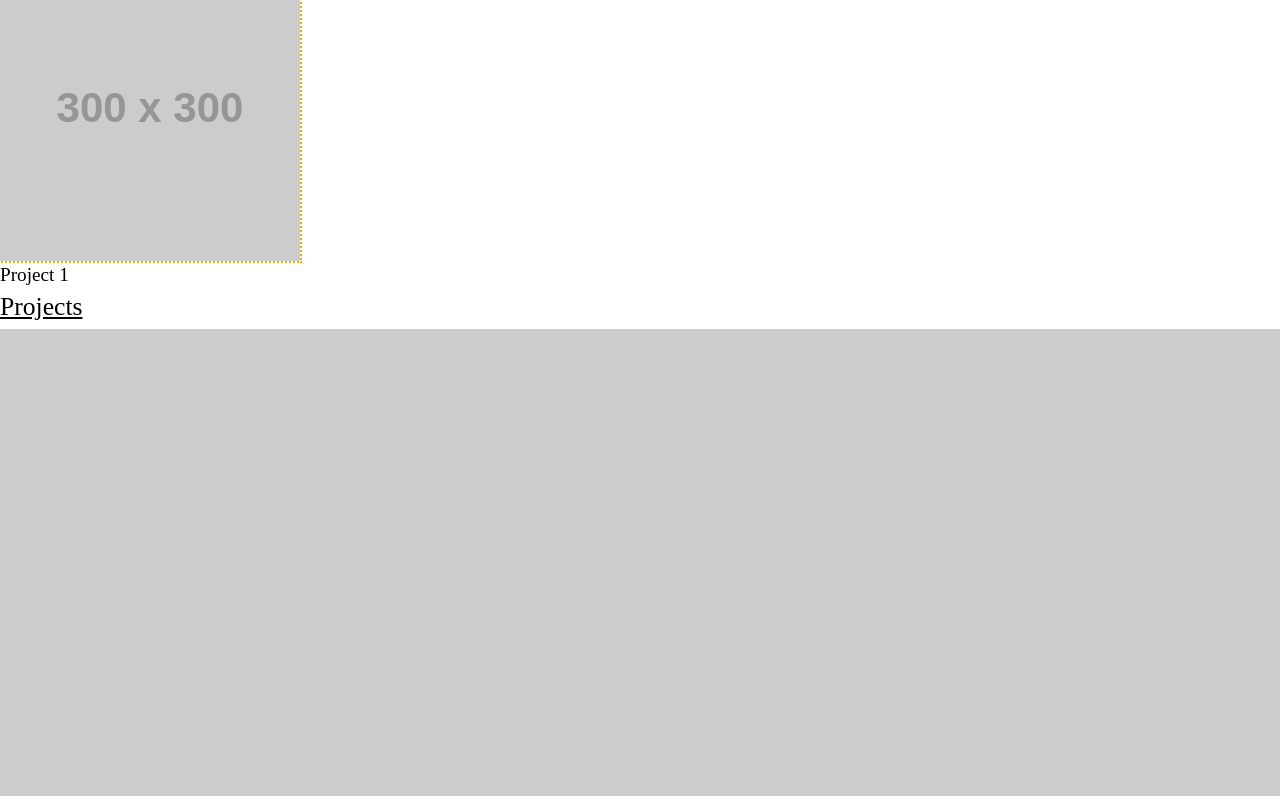
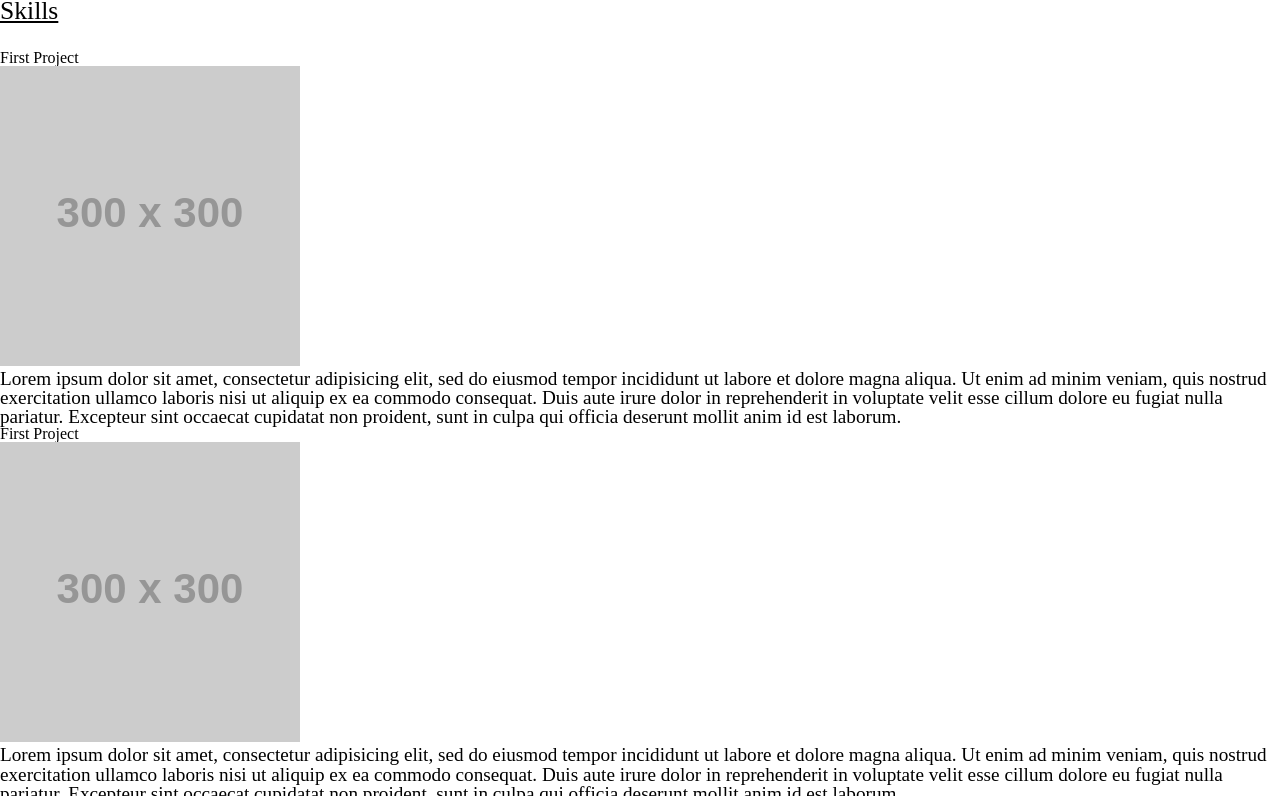
Before and after one commit to HassanAbdinur/portfolio-1, a plain HTML site: page index.html in a window 1280 px wide. Shown: the part 127-923 px from the top of the page. Drawn offline with nearby package versions, Linux system fonts and the light colour scheme; placeholder pictures from the web are drawn by us.

Commit message:
got template working

```diff
--- a/app.js
+++ b/app.js
@@ -1,19 +1,30 @@
 'use strict';
 
-var articles = [];
+var allProjects = [];
 
-function NewData(fillIn) {
-  this.title = fillIn.title;
-  this.category = fillIn.category;
-  this.author = fillIn.author;
-  this.authorUrl = fillIn.authorUrl;
-  this.publishedOn = fillIn.publishedOn;
-  this.body = fillIn.body;
+function Projects (projectData) {
+  this.title = projectData.title;
+  this.description = projectData.description;
+  this.img = projectData.img;
+  this.link = projectData.link;
+  this.developers = projectData.developers;
 }
 
-NewData.prototype.toHTML = function () {
-  $newArticle = $('li.template').clone();
-  $newArticle.removeClass('template');
-  $newArticle.addClass('test');
-  $newArticle.find()
+Projects.prototype.toHtml = function(){
+  var $newProjects = $('.template').clone();
+  $newProjects.removeClass();
+  $newProjects.find('.title').html(this.title);
+  $newProjects.find('a').attr('href', this.link);
+  $newProjects.find('.test-run').attr('src', this.img);
+  $newProjects.find('p').html(this.description);
+  return $newProjects;
 };
+
+projectData.forEach(function(object){
+  allProjects.push(new Projects(object));
+});
+
+allProjects.forEach(function(a){
+  console.log('loop');
+  $('#content').append(a.toHtml());
+});
--- a/fillIn.js
+++ b/fillIn.js
@@ -1,12 +1,26 @@
 'use strict';
 
-var fillIn = [
+var projectData = [
+
   {
-    title:       'Portfolio Page',
-    category:    'Software',
-    author:      'Sharmarke Ibrahim',
-    authorUrl:   'https://github.com/sharmarkei/portfolio',
-    publishedOn: '2017-06-14',
-    body: 'Lorem ipsum dolor sit amet, consectetur adipisicing elit, sed do eiusmod tempor incididunt ut labore et dolore magna aliqua. Ut enim ad minim veniam, quis nostrud exercitation ullamco laboris nisi ut aliquip ex ea commodo consequat. Duis aute irure dolor in reprehenderit in voluptate velit esse cillum dolore eu fugiat nulla pariatur. Excepteur sint occaecat cupidatat non proident, sunt in culpa qui officia deserunt mollit anim id est laborum.'
+    title: 'First Project',
+    description: 'Lorem ipsum dolor sit amet, consectetur adipisicing elit, sed do eiusmod tempor incididunt ut labore et dolore magna aliqua. Ut enim ad minim veniam, quis nostrud exercitation ullamco laboris nisi ut aliquip ex ea commodo consequat. Duis aute irure dolor in reprehenderit in voluptate velit esse cillum dolore eu fugiat nulla pariatur. Excepteur sint occaecat cupidatat non proident, sunt in culpa qui officia deserunt mollit anim id est laborum.',
+    img: 'http://via.placeholder.com/300x300',
+    link: 'https://github.com/',
+    name: 'Sharmarke Ibrahim'
+  },
+  {
+    title: 'First Project',
+    description: 'Lorem ipsum dolor sit amet, consectetur adipisicing elit, sed do eiusmod tempor incididunt ut labore et dolore magna aliqua. Ut enim ad minim veniam, quis nostrud exercitation ullamco laboris nisi ut aliquip ex ea commodo consequat. Duis aute irure dolor in reprehenderit in voluptate velit esse cillum dolore eu fugiat nulla pariatur. Excepteur sint occaecat cupidatat non proident, sunt in culpa qui officia deserunt mollit anim id est laborum.',
+    img: 'http://via.placeholder.com/300x300',
+    link: 'https://github.com/',
+    name: 'Sharmarke Ibrahim'
+  },
+  {
+    title: 'First Project',
+    description: 'Lorem ipsum dolor sit amet, consectetur adipisicing elit, sed do eiusmod tempor incididunt ut labore et dolore magna aliqua. Ut enim ad minim veniam, quis nostrud exercitation ullamco laboris nisi ut aliquip ex ea commodo consequat. Duis aute irure dolor in reprehenderit in voluptate velit esse cillum dolore eu fugiat nulla pariatur. Excepteur sint occaecat cupidatat non proident, sunt in culpa qui officia deserunt mollit anim id est laborum.',
+    img: 'http://via.placeholder.com/300x300',
+    link: 'https://github.com/',
+    name: 'Sharmarke Ibrahim'
   }
 ];
--- a/index.html
+++ b/index.html
@@ -4,90 +4,48 @@
     <link rel="stylesheet" href="reset.css">
     <link rel="stylesheet" href="style.css">
     <meta name="viewport" content="width=device-width, intial-scale=1">
-    <title>Sharmarke Ibrahim</title>
+    <title>Sharmarke Ibrahim Portfolio</title>
   </head>
   <body>
-    <div class="header">
-      <header>
+
+    <header>
+      <section>
         <h1>Sharmarke Ibrahim</h1>
-      </header>
-      <div class="nav-bar">
-        <nav>
-          <a href="https://github.com/sharmarkei" target="_blank">GitHub</a>
-          <a href="https://www.linkedin.com/in/sharmarke-ibrahim-97b7a3125/" target="_blank">LinkedIn</a>
-          <a href="#">About</a>
-        </nav>
+      </section>
+
+      <nav class="main-nav">
+        <ul>
+          <li><a href="#">Home</a></li>
+          <li><a href="#">About</a></li>
+          <li><a href="#">Projects</a></li>
+        </ul>
+      </nav>
+    </header>
+
+    <section id="content">
+
+      <div id="skills">
+        <h2 id="titleSkills">Skills</h2>
       </div>
-    </div>
 
-    <!-- jQuery slider of images in here -->
-    <!-- <section>
-      <img src="http://via.placeholder.com/1080x550" alt="">
-    </section> -->
-
-    <main>
-      <section class="projects">
-        <ul>
-          <li class="template">
-            <img class="test" src="http://via.placeholder.com/300x300">
-            <div class="label">
-              <h4>Project 1</h4>
-            </div>
-          </li>
-        </ul>
-      </section>
-    </main>
-
-
-
-
-
-
-
-
-
-    <!-- Project photos and links in here -->
-    <section>
-      <h2>Projects</h2>
-      <div class="projects-images">
-        <img src="http://via.placeholder.com/300x300">
-        <span>First Project</span>
-      </div>
-      <div class="projects-images">
-        <img src="http://via.placeholder.com/300x300">
-        <span>Second Project</span>
-      </div>
-      <div class="projects-images">
-        <img src="http://via.placeholder.com/300x300">
-        <span>Third Project</span>
+      <div id="projects" class="template">
+        <div class="title"></div>
+        <img class='test-run' src="">
+        <p></p>
       </div>
     </section>
-    <!-- List of skills side-by-side -->
-    <section>
-      <h2>Skills</h2>
-      <ul>
-        <li>JavaScript</li>
-        <li>jQuery</li>
-        <li>CSS</li>
-        <li>HTML</li>
-        <li>Responsive Web Development</li>
-      </ul>
-    </section>
 
-    <section>
-      <h2>About Me</h2>
-      <p>Lorem ipsum dolor sit amet, consectetur adipisicing elit, sed do eiusmod tempor incididunt ut labore et dolore magna aliqua. Ut enim ad minim veniam, quis nostrud exercitation ullamco laboris nisi ut aliquip ex ea commodo consequat. Duis aute irure dolor in reprehenderit in voluptate velit esse cillum dolore eu fugiat nulla pariatur. Excepteur sint occaecat cupidatat non proident, sunt in culpa qui officia deserunt mollit anim id est laborum. Lorem ipsum dolor sit amet, consectetur adipisicing elit, sed do eiusmod tempor incididunt ut labore et dolore magna aliqua. Ut enim ad minim veniam, quis nostrud exercitation ullamco laboris nisi ut aliquip ex ea commodo consequat. Duis aute irure dolor in reprehenderit in voluptate velit esse cillum dolore eu fugiat nulla pariatur. Excepteur sint occaecat cupidatat non proident, sunt in culpa qui officia deserunt mollit anim id est laborum.</p>
-    </section>
     <footer>
       <span>©SharmarkeIbrahim.com</span>
       <div class="logos">
         <img class="linkedin" src="assets/linkedin.png">
         <img class="github" src="assets/octocat.png">
       </div>
+    </footer>
 
-    </footer>
     <script src="https://code.jquery.com/jquery-3.2.1.slim.min.js"></script>
     <script src="fillIn.js" charset="utf-8"></script>
     <script src="app.js" charset="utf-8"></script>
+
   </body>
 </html>
--- a/style.css
+++ b/style.css
@@ -1,6 +1,5 @@
 img {
   max-width: 100%;
-  width: 100%;
   /*margin-right: 26px;*/
 }
 
@@ -13,17 +12,8 @@ nav  {
     display: block;
   }
 }
-/*
-  .icon-menu {
-    display: none;
-  }
-};*/
 
-body {
-  /*width: 1080px;*/
-  /*margin: 10px 100px;*/
-  background:
-}
+
 
 h1 {
   font-size: 3vw;
@@ -42,11 +32,6 @@ p {
 li {
   font-size: 1.5vw;
 }
-
-/*div .projects {
-  width: 300px;
-  height: 300px;
-}*/
 
 .projects {
   height: 300px;
```
